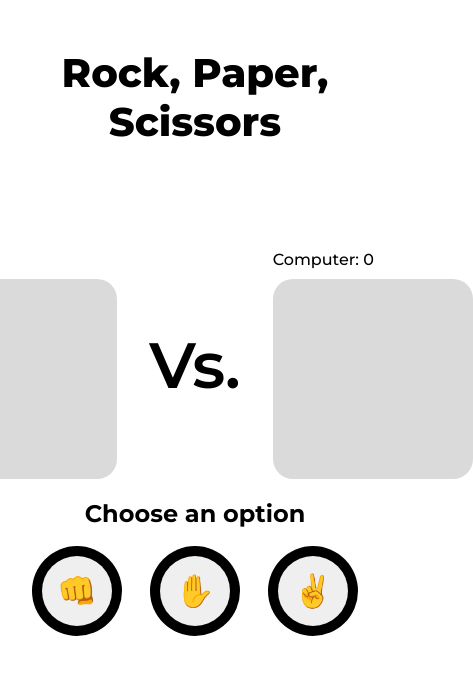
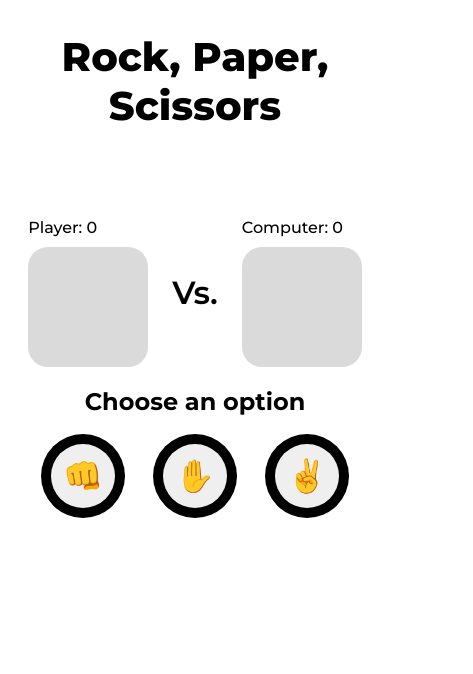
Before and after one commit to DiegoAaronMP/rock-paper-scissors, a React app: page / in a window 390 px wide. Shown: the top 674 px of the page, 473 px wide, since content can reach past the window. Built offline with nearby package versions, Linux system fonts and the light colour scheme; the HTML template or start-up script is replaced by a standard one.

Commit message:
Responsiveness

```diff
--- a/package.json
+++ b/package.json
@@ -1,7 +1,7 @@
 {
   "name": "rock-paper-scissors",
   "private": true,
-  "version": "1.0.0",
+  "version": "1.0.1",
   "type": "module",
   "scripts": {
     "dev": "vite",
--- a/src/RPSApp.jsx
+++ b/src/RPSApp.jsx
@@ -15,7 +15,7 @@ function RPSApp() {
   } = useGame();
 
   return (
-    <main>
+    <main className="wrapper">
       <header>
         <h1 className="title">Rock, Paper, Scissors</h1>
       </header>
--- a/src/index.css
+++ b/src/index.css
@@ -7,10 +7,15 @@ body {
   font-family: Montserrat, sans-serif;
 }
 
+.wrapper {
+  max-width: 60rem;
+  margin-inline: auto;
+}
+
 .title {
   font-size: 2.5rem;
   font-weight: 800;
-  margin: 3rem;
+  margin: 2rem;
   text-align: center;
 }
 
@@ -31,8 +36,8 @@ body {
   box-shadow: 0 0 0 10px;
   box-sizing: border-box;
   font-size: xx-large;
-  height: 70px;
-  width: 70px;
+  height: 4rem;
+  width: 4rem;
   margin: 0.5rem 1.5rem;
   transition: transform 0.2s ease-in-out;
 }
@@ -47,9 +52,9 @@ body {
 }
 
 .versus {
-  font-size: 4rem;
+  font-size: clamp(2rem, 4vw, 6.25rem);
   font-weight: 600;
-  margin: 0 2rem;
+  padding: 0 1.5rem;
 }
 
 .gamezone-container {
@@ -60,14 +65,14 @@ body {
 
 .gamezone-emoji-container {
   display: flex;
-  width: 200px;
-  height: 200px;
+  width: clamp(120px, 20vw, 200px);
+  height: clamp(120px, 20vw, 200px);
   margin-top: 10px;
   background-color: rgba(183, 181, 181, 0.5);
   border-radius: 20px;
   justify-content: center;
   align-items: center;
-  font-size: 100px;
+  font-size: clamp(3rem, 8vw, 6rem);
 }
 
 .gamezone-score-text {
```
Also changed, not shown: 1 other file (tests, documents, lock files or other folders).
